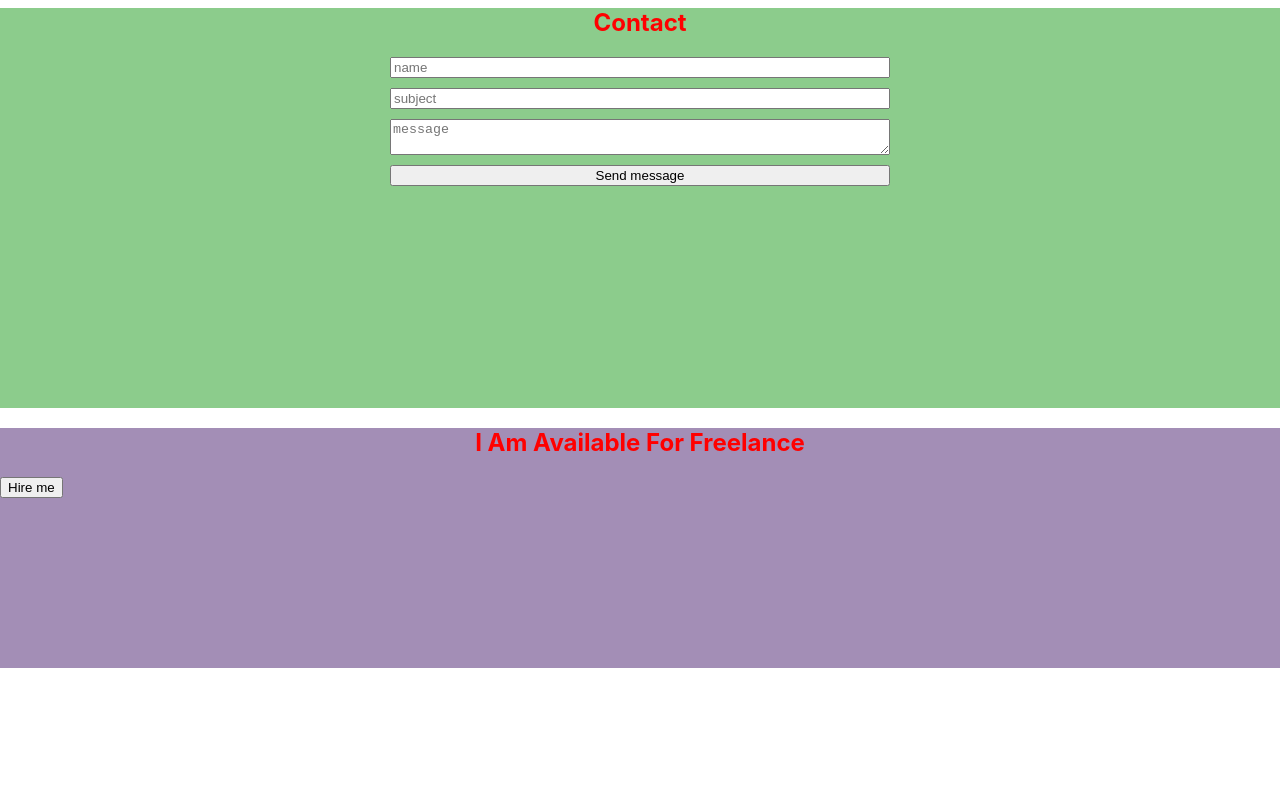
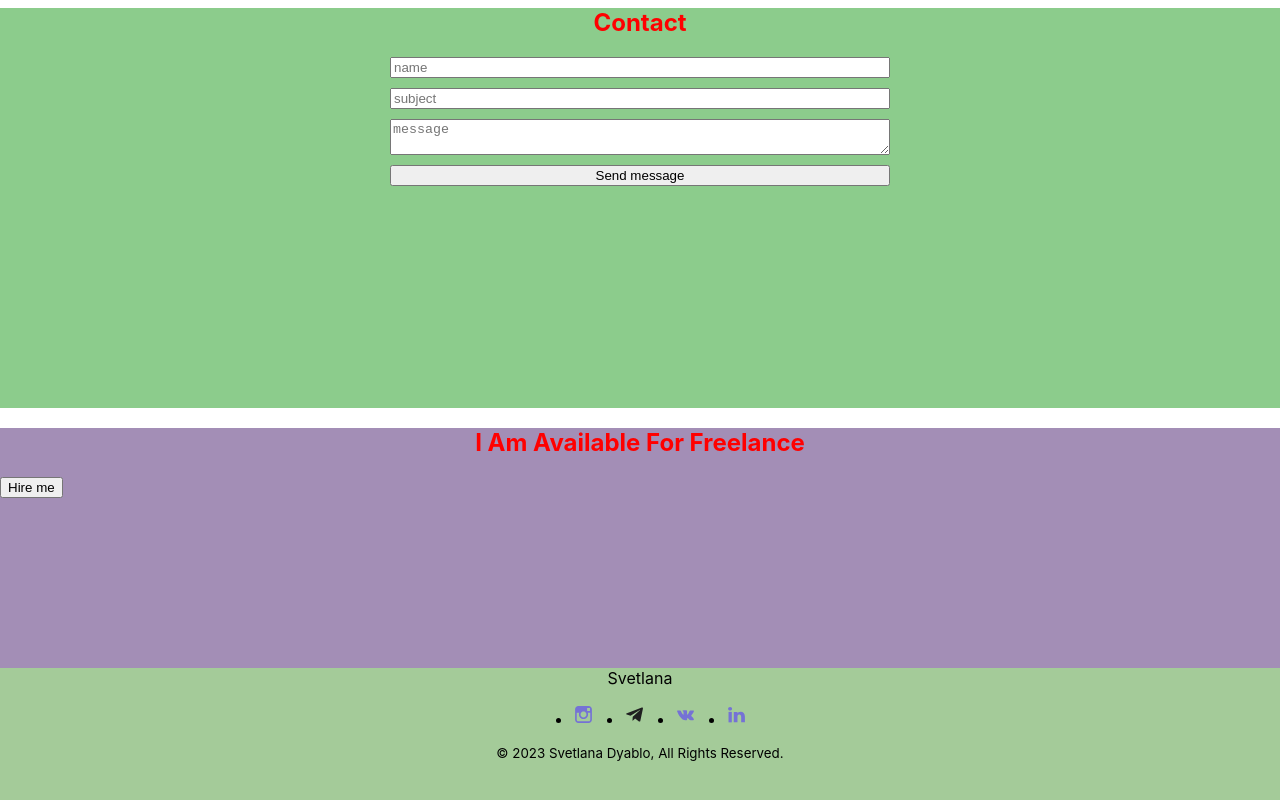
Before and after one commit to YanchukVitali/portfolio-start-project, a React app: page / in a window 1280 px wide. Shown: the part 2556-3356 px from the top of the page. Before the commit the page ends 3224 px from the top, so only its background shows below. Built offline with nearby package versions, Linux system fonts and the light colour scheme.

Commit message:
add sections footer

```diff
--- a/src/App.tsx
+++ b/src/App.tsx
@@ -6,6 +6,8 @@
 import {Testimony} from "./layout/sections/testimony/Testimony";
 import {Contact} from "./layout/sections/contact/Contact";
 import {Slogan} from "./layout/sections/slogan/Slogan";
+import {Footer} from "./layout/footer/Footer";
+
 
 
 function App() {
@@ -18,6 +20,7 @@
             <Testimony/>
             <Contact/>
             <Slogan/>
+            <Footer/>
         </div>
     );
 }
--- /dev/null
+++ b/src/layout/footer/Footer.tsx
@@ -0,0 +1,61 @@
+import React from 'react';
+import styled from "styled-components";
+import {Icon} from "../../components/icon/Icon";
+import {FlexWrapper} from "../../components/FlexWrapper";
+
+export const Footer = () => {
+    return (
+        <StyledFooter>
+            <FlexWrapper direction={"column"} align={"center"}>
+                <Name>Svetlana</Name>
+                <SocialList>
+                    <SocialItem>
+                        <SocialLink>
+                            <Icon height={"21px"} width={"21px"} viewBox={"0 0 21 21"} iconId={"instagram"}/>
+                        </SocialLink>
+                    </SocialItem>
+                    <SocialItem>
+                        <SocialLink>
+                            <Icon height={"21px"} width={"21px"} viewBox={"0 0 21 21"} iconId={"telegram"}/>
+                        </SocialLink>
+                    </SocialItem>
+                    <SocialItem>
+                        <SocialLink>
+                            <Icon height={"21px"} width={"21px"} viewBox={"0 0 21 21"} iconId={"vk"}/>
+                        </SocialLink>
+                    </SocialItem>
+                    <SocialItem>
+                        <SocialLink>
+                            <Icon height={"21px"} width={"21px"} viewBox={"0 0 21 21"} iconId={"linkedin"}/>
+                        </SocialLink>
+                    </SocialItem>
+
+                </SocialList>
+                <Copyright>© 2023 Svetlana Dyablo, All Rights Reserved.</Copyright>
+            </FlexWrapper>
+        </StyledFooter>
+    );
+};
+
+const StyledFooter = styled.footer`
+  background-color: #a4cb99;
+  min-height: 20vh;
+`
+const Name = styled.span`
+
+`
+
+const SocialList = styled.ul`
+    display: flex;
+  gap: 30px;
+
+`
+const SocialItem = styled.li`
+`
+
+const SocialLink = styled.a`
+
+`
+const Copyright = styled.small`
+
+`
```
